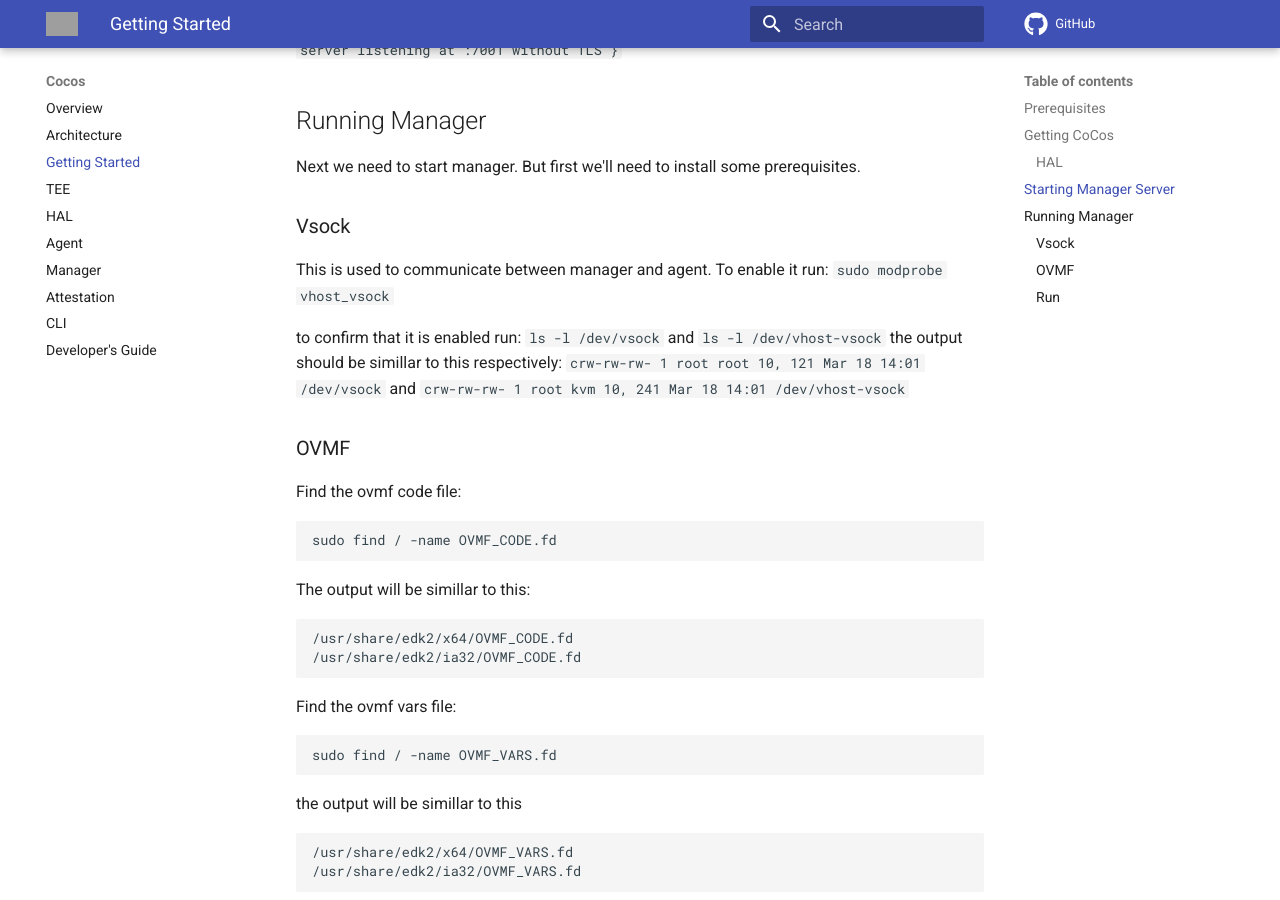
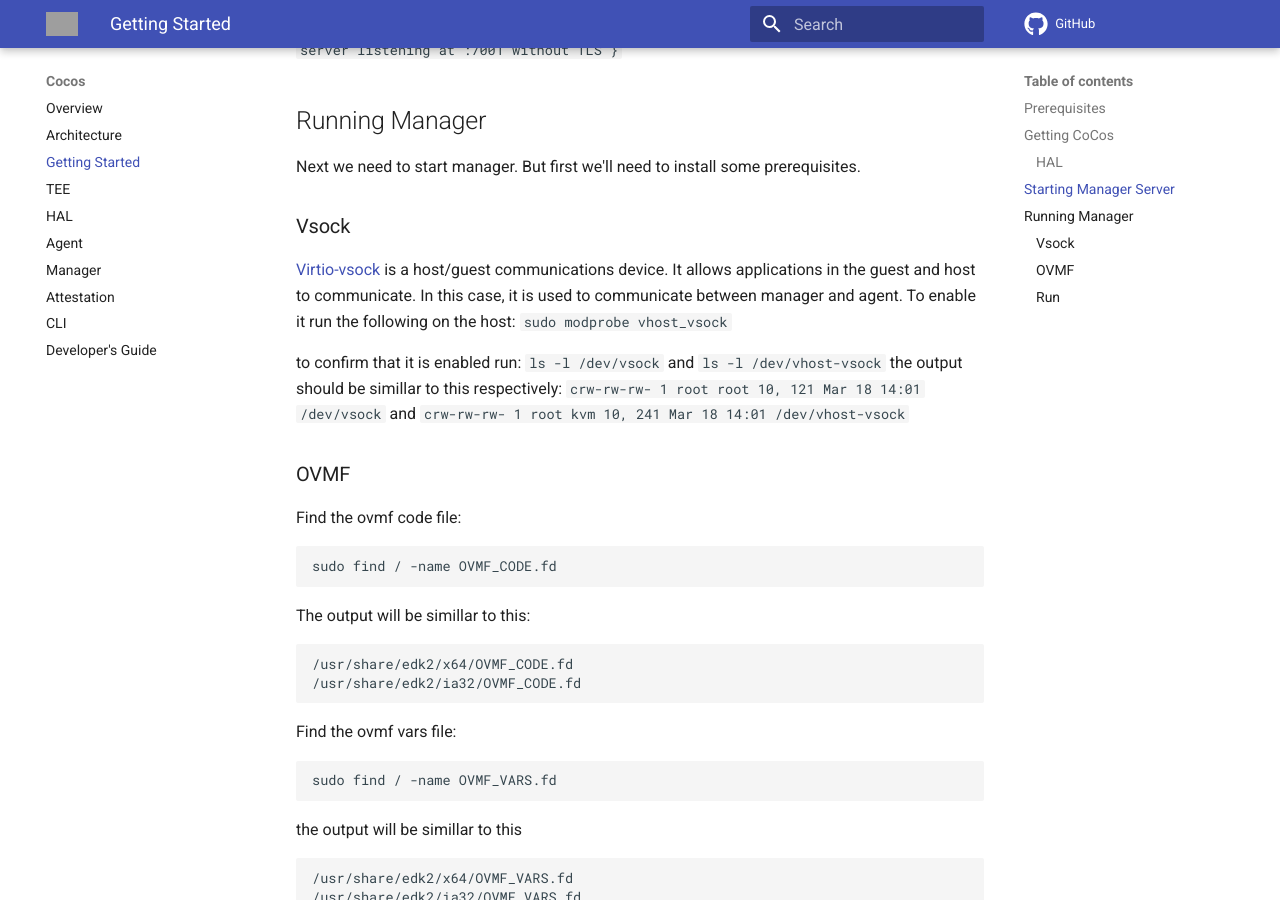
Before and after one commit to ultravioletrs/cocos-docs, an MkDocs documentation site: the page built from docs/getting-started.md, in a window 1280 px wide and 900 px high, scrolled down 783 px. Built offline with MkDocs 1.6.1 and Material for MkDocs 9.7.7, drawn with Linux system fonts in a browser that asks for light colours; comment, search, counter and statistics services are not loaded; grey boxes are pictures that could not be loaded.

Commit message:
Improve 'Getting Started' doc clarity
Clarified Manager Server startup instructions and enhanced the explanation surrounding Virtio-vsock usage in the Getting Started documentation. The title 'Starting manager server' was amended for consistent capitalization. The additional context for Virtio-vsock underlines its role in facilitating host-guest communications, which is essential for users to understand its function within the system setup process.

Signed-off-by: SammyOina <sammyoina@gmail.com>

```diff
--- a/docs/getting-started.md
+++ b/docs/getting-started.md
@@ -28,7 +28,7 @@ the output should be simillar to this:
 Next we need to start manager. But first we'll need to install some prerequisites.
 
 ### Vsock
-This is used to communicate between manager and agent. To enable it run:
+[Virtio-vsock](https://wiki.qemu.org/Features/VirtioVsock) is a host/guest communications device. It allows applications in the guest and host to communicate. In this case, it is used to communicate between manager and agent. To enable it run the following on the host:
 `sudo modprobe vhost_vsock`
 
 to confirm that it is enabled run:
```
